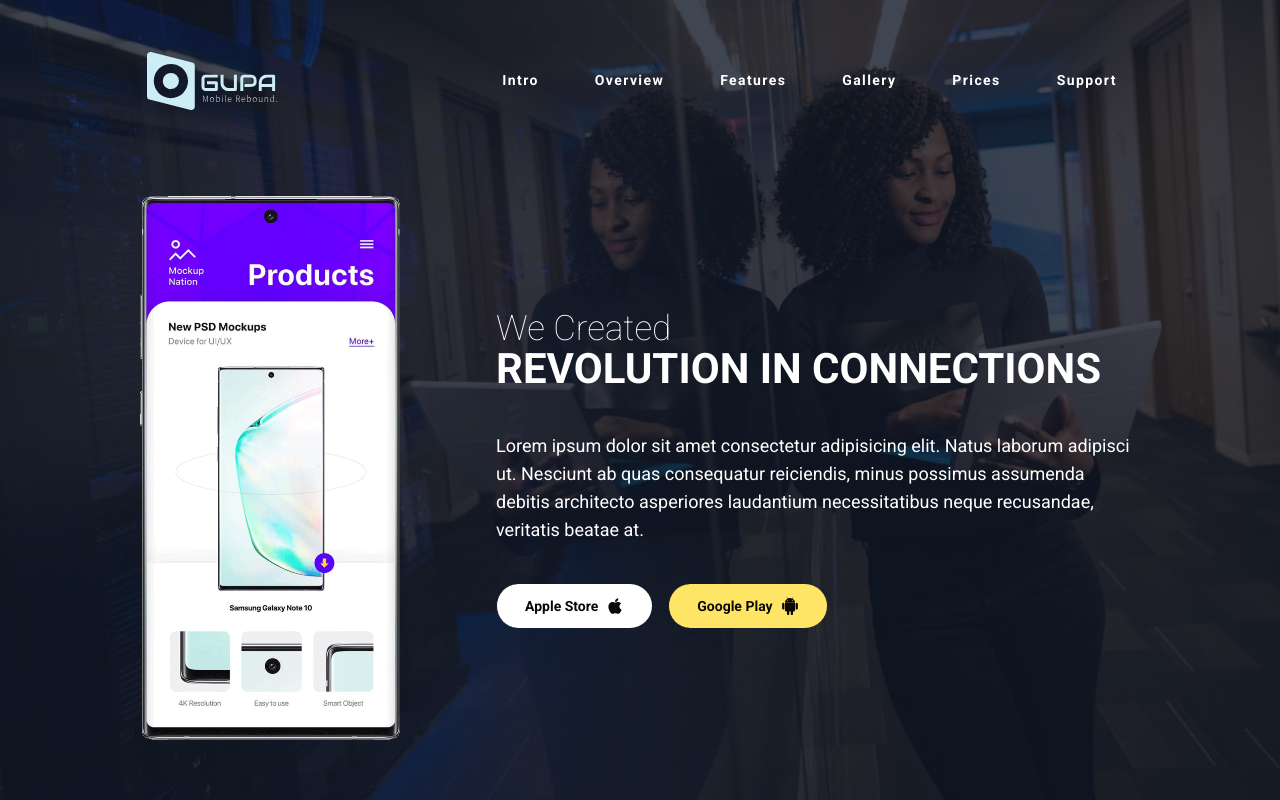
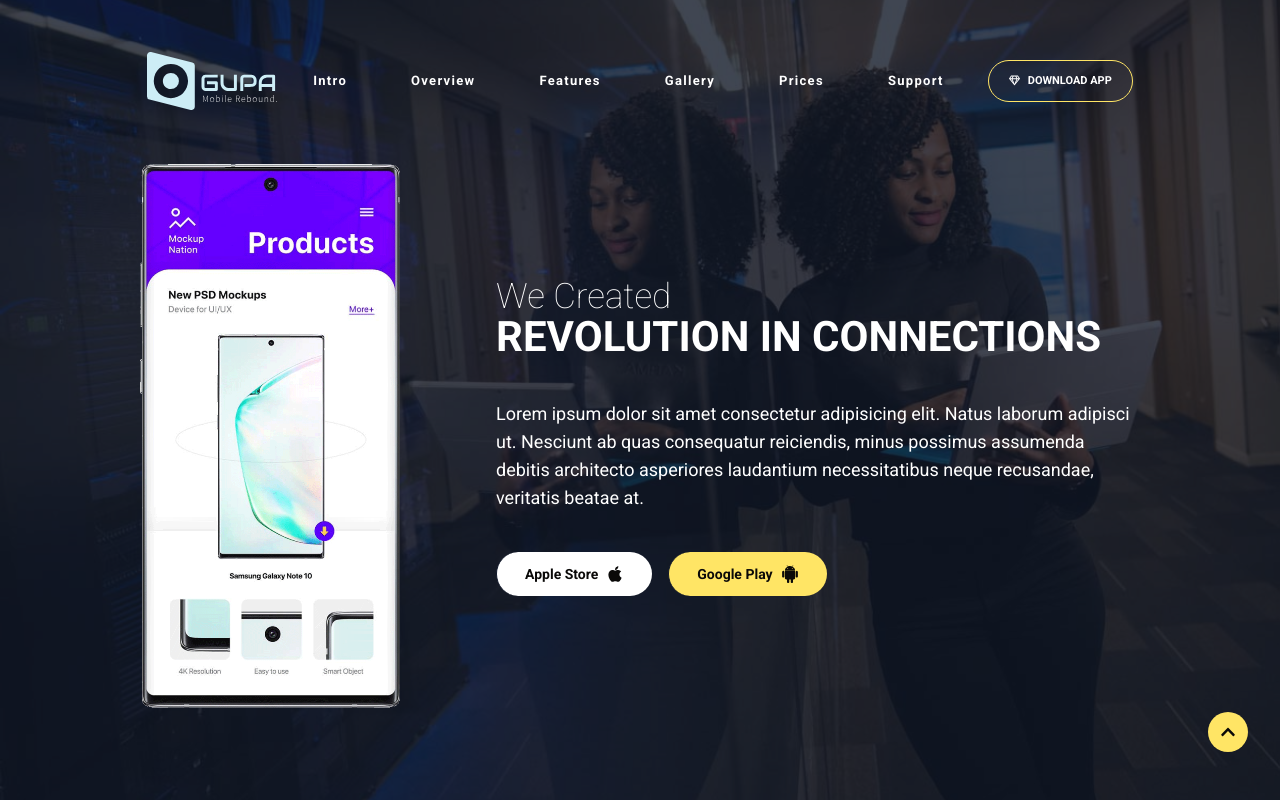
Before and after one commit to Victor-Umeh/gApp, a Next.js app: page / in a window 1280 px wide. Shown: the top 800 px of the page. Built offline with nearby package versions, Linux system fonts and the light colour scheme.

Commit message:
scroll to top

```diff
--- a/src/app/page.tsx
+++ b/src/app/page.tsx
@@ -1,6 +1,5 @@
 import {
   FeaturesSection,
-  Footer,
   GallerySection,
   IntroSection,
   OverviewSection,
@@ -8,7 +7,6 @@ import {
   SupportSection,
   Banner,
 } from "@/components";
-import { ScrollBtn } from "@/components/ui";
 import MobileNav from "@/components/ui/mobileNav";
 
 export default function Home() {
--- a/src/components/intro.tsx
+++ b/src/components/intro.tsx
@@ -9,7 +9,7 @@ const IntroSection = () => {
       <NavBar />
       <div className="absolute w-full h-full bg-gray-900/80" />
 
-      <section className="flex flex-col justify-center items-center md:flex-row relative md:w-[80%] max-w-[1000px] gap-[3rem] md:gap-[6rem] mt-[8rem] md:mt-[8.5rem]">
+      <section className="flex flex-col justify-center items-center md:flex-row relative md:w-[80%] max-w-[1000px] gap-[3rem] md:gap-[6rem] mb-[4rem] md:mt-[8.5rem]">
         <div className="flex flex-col gap-10 text-white md:order-last">
           <h1 className="text-[35px] text-center md:text-left leading-8 md:leading-10">
             <span className=" font-[100]">We Created</span> <br />
--- a/src/components/prices.tsx
+++ b/src/components/prices.tsx
@@ -1,9 +1,9 @@
-import { PriceCard, CustomSectionHeading } from "./ui";
+import { PriceCard, CustomSectionHeading } from "@/components/ui";
 import { packages } from "@/utils/constants";
 
 const PricesSection = () => {
   return (
-    <section className="pt-[5rem] px-5 md:px-[8rem]">
+    <section className="py-[10rem] px-5 md:px-[8rem]" id="prices">
       <CustomSectionHeading
         tag="OFFERS"
         headerBold="Packages &"
--- a/src/components/support.tsx
+++ b/src/components/support.tsx
@@ -14,7 +14,7 @@ const SupportSection = () => {
         variants="light"
       />
 
-      <div className="relative w-[90%] z-10 flex flex-col gap-8 md:flex-row gap-4 md:justify-center  py-[8rem]">
+      <div className="relative w-[90%] z-10 flex flex-col gap-8 lg:flex-row gap-4 md:justify-center  py-[8rem]">
         <form className="w-full flex flex-col gap-4">
           <div className="flex flex-col sm:flex-row gap-5 sm:gap-9">
             <label htmlFor="name" className="w-full">
--- a/src/components/ui/navBar.tsx
+++ b/src/components/ui/navBar.tsx
@@ -1,12 +1,13 @@
 import Image from "next/image";
-import { Hamburger } from "@/icons";
+import { Hamburger, Gem } from "@/icons";
+import Link from "next/link";
 
 const links = ["intro", "overview", "features", "gallery", "prices", "support"];
 
 const NavBar = () => {
   return (
-    <nav className="fixed z-10 w-full p-6 top-7 bg-secondary md:bg-secondary/0">
-      <div className="md:w-[80%] flex items-center justify-between mx-auto">
+    <nav className="fixed z-[999] w-full p-6 top-7 bg-secondary md:bg-secondary/0">
+      <div className="md:w-[80%] flex items-center justify-between mx-auto font-[600] text-white">
         {/* logo */}
         <Image
           src={"/logo.svg"}
@@ -16,16 +17,20 @@ const NavBar = () => {
           className="md:w-[130px]"
         />
         {/* nav-links */}
-        <ul className="hidden md:flex md:flex-1 md:justify-end md:gap-6 font-semibold text-[14px] text-white capitalize tracking-widest">
+        <ul className="hidden md:flex md:flex-1 md:justify-end md:gap-6  text-[13px] text-white capitalize tracking-widest">
           {links.map((link) => (
-            <li
-              key={link}
-              className="px-4 py-2 transition-all duration-500 rounded-full cursor-pointer hover:text-main hover:bg-primary active:text-main active:bg-primary"
-            >
-              {link}
-            </li>
+            <Link href={link} key={link}>
+              <li className="px-5 py-3 duration-300 rounded-full cursor-pointer hover:text-main hover:bg-primary active:text-main active:bg-primary">
+                {link}
+              </li>
+            </Link>
           ))}
         </ul>
+
+        <button className="text-[11px] flex gap-2 items-center justify-center px-5 py-3 duration-300 rounded-full cursor-pointer border-[1.5px] border-[#ffe565] md:ml-6 hover:text-main hover:bg-primary">
+          <Gem />
+          DOWNLOAD APP
+        </button>
         {/* hamburger */}
         <button className="p-3 rounded-full bg-primary md:hidden">
           <Hamburger className="text-2xl text-main" />
--- a/src/components/ui/scrollBtn.tsx
+++ b/src/components/ui/scrollBtn.tsx
@@ -1,8 +1,21 @@
+"use client";
 import { UpArrow } from "@/icons";
+import { log } from "console";
+
+const handleScrollToTop = () => {
+  window.scrollTo({
+    left: 0,
+    top: 0,
+    behavior: "smooth",
+  });
+};
 
 const ScrollBtn = () => {
   return (
-    <button>
+    <button
+      className="fixed bottom-12 right-8 w-10 h-10 flex items-center justify-center text-main rounded-full bg-primary z-[999]"
+      onClick={handleScrollToTop}
+    >
       <UpArrow />
     </button>
   );
--- a/src/icons/index.tsx
+++ b/src/icons/index.tsx
@@ -2,7 +2,7 @@ import {
   FaRegGem,
   FaApple,
   FaAndroid,
-  FaChevronCircleUp,
+  FaChevronUp,
   FaCheck,
   FaBolt,
   FaUserSecret,
@@ -28,7 +28,7 @@ export {
   FaRegGem as Gem,
   FaApple as Apple,
   FaAndroid as Android,
-  FaChevronCircleUp as UpArrow,
+  FaChevronUp as UpArrow,
   FaCheck as Check,
   FaBolt as Bolt,
   FaUserSecret as User,
```
